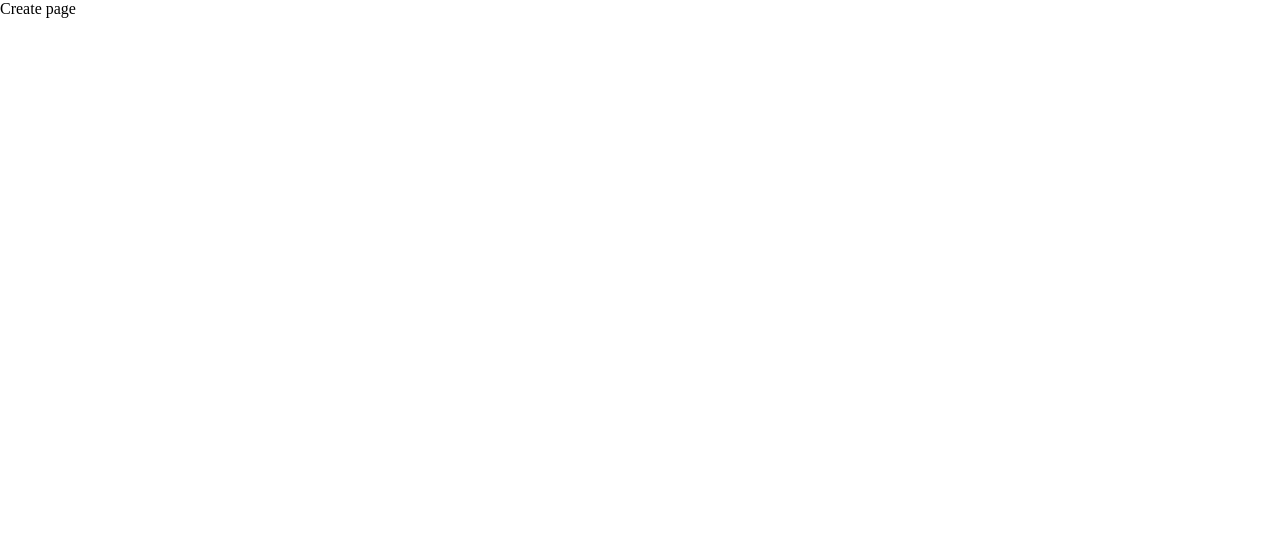
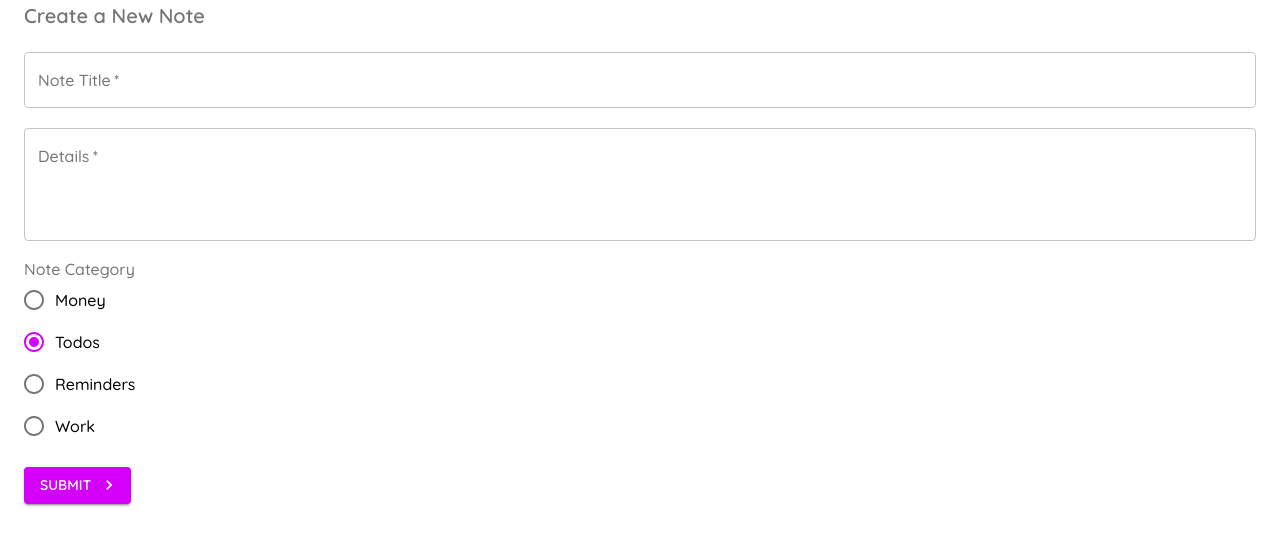
Before and after one commit to Mohammed-Mounir/Material-UI-Project, a React (Create React App) app: page /create in a window 1280 px wide. Shown: the top 546 px of the page. Built offline with nearby package versions, Linux system fonts and the light colour scheme.

Commit message:
Designe Create Note Form

```diff
--- a/package.json
+++ b/package.json
@@ -4,6 +4,7 @@
   "private": true,
   "dependencies": {
     "@material-ui/core": "^4.11.3",
+    "@material-ui/icons": "^4.11.2",
     "@testing-library/jest-dom": "^5.11.9",
     "@testing-library/react": "^11.2.5",
     "@testing-library/user-event": "^12.7.1",
--- a/src/App.js
+++ b/src/App.js
@@ -1,10 +1,29 @@
 import { BrowserRouter as Router, Switch, Route } from 'react-router-dom'
 import Notes from './pages/Notes'
 import Create from './pages/Create'
+import { createMuiTheme, ThemeProvider } from '@material-ui/core'
+import { purple } from '@material-ui/core/colors'
+
+const theme = createMuiTheme({
+  palette: {
+    primary: {
+      main: '#fefefe'
+    },
+    secondary: purple
+  },
+  typography: {
+    fontFamily: 'Quicksand',
+    fontWeightLight: 400,
+    fontWeightRegular: 500,
+    fontWeightMedium: 600,
+    fontWeightBold: 700,
+  }
+})
 
 function App() {
   return (
-    <Router>
+    <ThemeProvider theme={theme}>
+      <Router>
       <Switch>
         <Route exact path="/">
           <Notes />
@@ -13,7 +32,8 @@
           <Create />
         </Route>
       </Switch>
-    </Router>
+      </Router>
+    </ThemeProvider>
   );
 }
 
--- a/src/index.css
+++ b/src/index.css
@@ -1,3 +1,5 @@
+@import url('https://fonts.googleapis.com/css2?family=Quicksand:wght@300;400;500;600;700&display=swap');
+
 body {
   margin: 0;
   -webkit-font-smoothing: antialiased;
--- a/src/pages/Create.js
+++ b/src/pages/Create.js
@@ -1,9 +1,108 @@
-import React from 'react'
+import React, { useState } from 'react'
+import Typography from '@material-ui/core/Typography'
+import Button from '@material-ui/core/Button'
+import Container from '@material-ui/core/Container'
+import KeyboardArrowRightIcon from '@material-ui/icons/KeyboardArrowRight';
+import { FormControlLabel, makeStyles } from '@material-ui/core'
+import TextField from '@material-ui/core/TextField'
+import Radio from '@material-ui/core/Radio'
+import RadioGroup from '@material-ui/core/RadioGroup'
+import FormControl from '@material-ui/core/FormControl'
+import FormLabel from '@material-ui/core/FormLabel'
+
+const useStyles = makeStyles({
+  field: {
+    marginTop: 20,
+    marginBottom: 20,
+    display: 'block'
+  }
+})
 
 export default function Create() {
+  const classes = useStyles()
+  const [title, setTitle] = useState('')
+  const [details, setDetails] = useState('')
+  const [titleError, setTitleError] = useState(false)
+  const [detailsError, setDetailsError] = useState(false)
+  const [category, setCategory] = useState('todos')
+
+  const handleSubmit = (e) => {
+    e.preventDefault()
+
+    setTitleError(false)
+    setDetailsError(false)
+
+    if(title === ''){
+      setTitleError(true)
+    }
+
+    if(details === ''){
+      setDetailsError(true)
+    }
+
+    if(title && details){
+      console.log(title, details, category);
+
+    }
+  }
+
   return (
-    <div>
-      Create page
-    </div>
+    <Container>
+      <Typography
+      variant="h6"
+      color="textSecondary"
+      component="h2"
+      gutterBottom
+      >
+        Create a New Note
+      </Typography>
+
+      <form noValidate autoComplete="off" onSubmit={handleSubmit}>
+          <TextField
+          onChange={e => setTitle(e.target.value)}
+          className={classes.field}
+            label="Note Title"
+            variant="outlined"
+            color="secondary"
+            fullWidth
+            required
+            error={titleError}
+          />
+
+          <TextField
+          onChange={e => setDetails(e.target.value)}
+          className={classes.field}
+            label="Details"
+            variant="outlined"
+            color="secondary"
+            multiline
+            rows={4}
+            fullWidth
+            required
+            error={detailsError}
+          />
+
+      <FormControl className={classes.field}>
+        <FormLabel>Note Category</FormLabel>
+          <RadioGroup value={category} onChange={e => setCategory(e.target.value)}>
+              <FormControlLabel value="money" control={<Radio />} label="Money" />
+              <FormControlLabel value="todos" control={<Radio />} label="Todos" />
+              <FormControlLabel value="reminders" control={<Radio />} label="Reminders" />
+              <FormControlLabel value="work" control={<Radio />} label="Work" />
+            </RadioGroup>
+        </FormControl>
+
+      <Button
+        type="submit"
+        color="secondary"
+        variant="contained"
+        endIcon={<KeyboardArrowRightIcon />}
+        >
+          Submit
+      </Button>
+      </form>
+
+
+    </Container>
   )
 }
```
Also changed, not shown: 1 other file (tests, documents, lock files or other folders).
